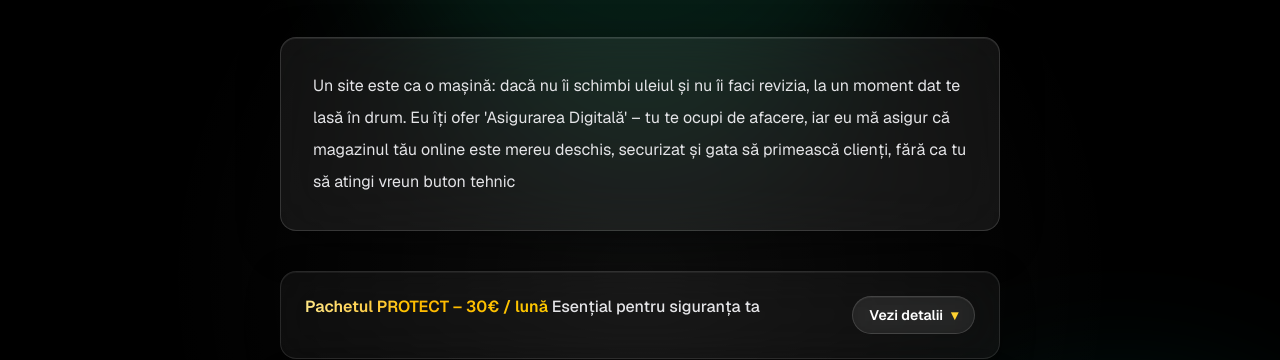
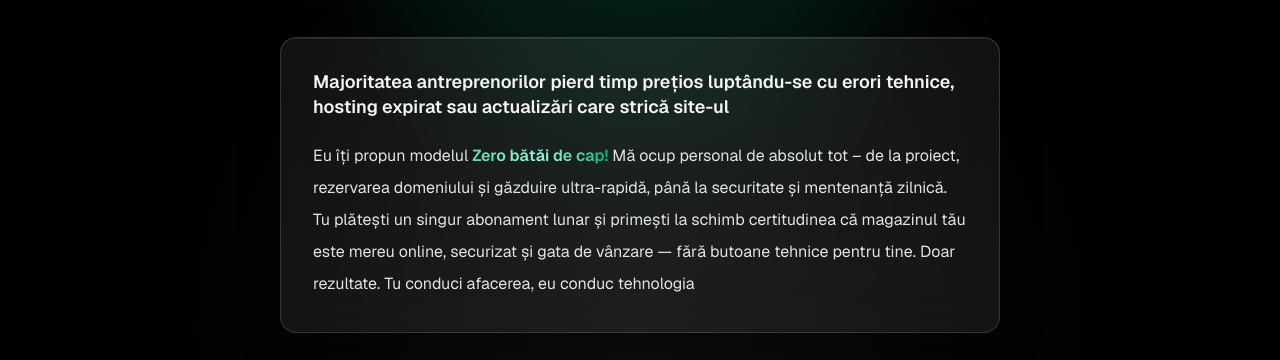
Before and after one commit to nexteraweb77/NEXTERAWEB, a Next.js app: page /asigurare-digitala in a window 1280 px wide. Shown: the part 195-555 px from the top of the page. Built offline with nearby package versions, Linux system fonts and the light colour scheme; no server answers.

Commit message:
Update pagină Asigurare Digitală

```diff
--- a/src/app/asigurare-digitala/page.tsx
+++ b/src/app/asigurare-digitala/page.tsx
@@ -39,12 +39,21 @@ export default function AsigurareDigitalaPage() {
           </h1>
 
           <div className="glass-panel-strong mt-10 border-white/10 p-6 text-sm leading-8 text-zinc-200 sm:p-8 sm:text-base">
-            <p>
-              Un site este ca o mașină: dacă nu îi schimbi uleiul și nu îi faci
-              revizia, la un moment dat te lasă în drum. Eu îți ofer
-              &apos;Asigurarea Digitală&apos; – tu te ocupi de afacere, iar eu mă
-              asigur că magazinul tău online este mereu deschis, securizat și
-              gata să primească clienți, fără ca tu să atingi vreun buton tehnic
+            <p className="text-base font-semibold leading-snug text-zinc-100 sm:text-lg sm:leading-snug">
+              Majoritatea antreprenorilor pierd timp prețios luptându-se cu erori
+              tehnice, hosting expirat sau actualizări care strică site-ul
+            </p>
+            <p className="mt-5 text-pretty">
+              Eu îți propun modelul{" "}
+              <span className="bg-gradient-to-r from-emerald-300/95 via-teal-200 to-emerald-400/85 bg-clip-text font-semibold text-transparent">
+                Zero bătăi de cap!
+              </span>{" "}
+              Mă ocup personal de absolut tot – de la proiect, rezervarea
+              domeniului și găzduire ultra-rapidă, până la securitate și
+              mentenanță zilnică. Tu plătești un singur abonament lunar și
+              primești la schimb certitudinea că magazinul tău este mereu online,
+              securizat și gata de vânzare — fără butoane tehnice pentru tine.
+              Doar rezultate. Tu conduci afacerea, eu conduc tehnologia
             </p>
           </div>
 
```
